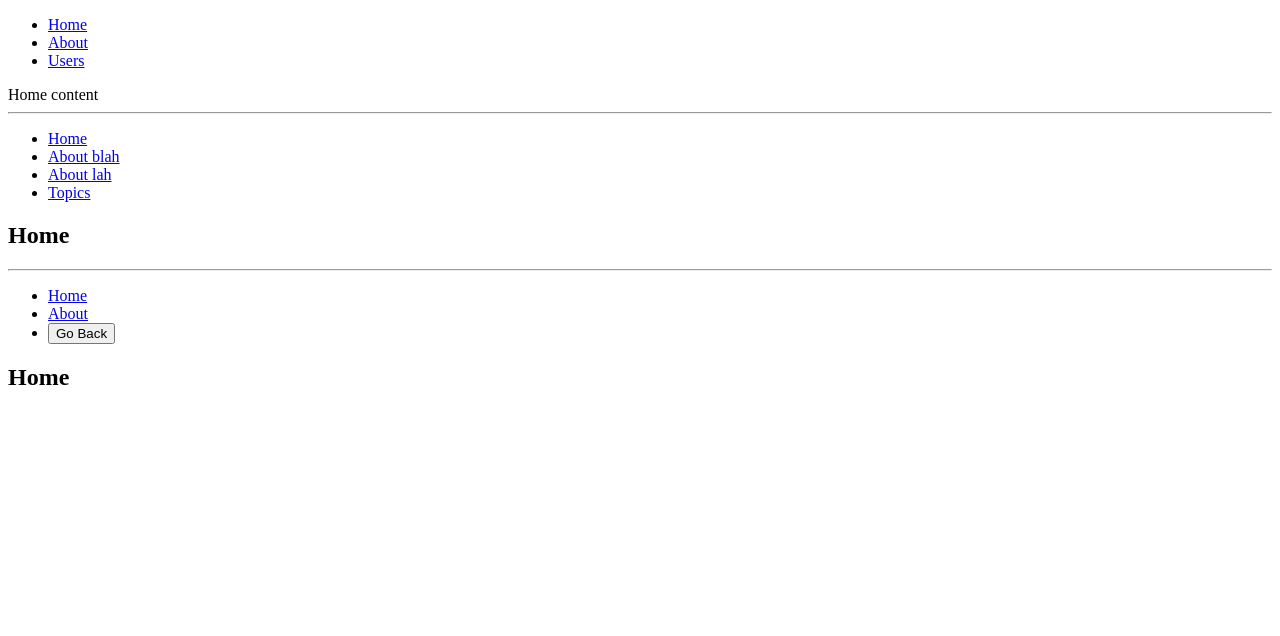
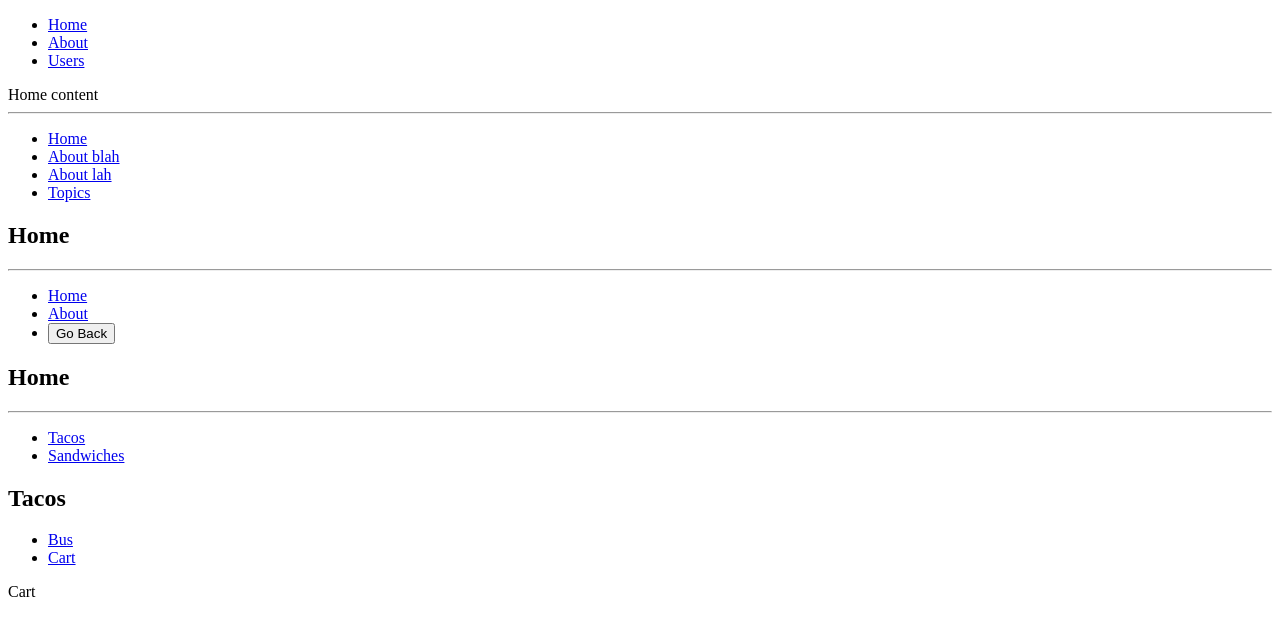
Before and after one commit to anuja01/react-router-demo, a React (Create React App) app: page /tacos/cart in a window 1280 px wide. Shown: the top 636 px of the page. Built offline with nearby package versions, Linux system fonts and the light colour scheme.

Commit message:
routing with a route config

```diff
--- a/src/App.js
+++ b/src/App.js
@@ -2,6 +2,7 @@ import React from 'react';
 import BasicRouting from './components/BasicRouting';
 import NestedRouting from './components/NestedRouting';
 import { MoreHooks } from './components/MoreHooks';
+import RoutingConfig from './components/RoutingConfig';
 
 export default function App() {
   return (
@@ -11,6 +12,8 @@ export default function App() {
       <NestedRouting />
       <hr />
       <MoreHooks />
+      <hr />
+      <RoutingConfig />
     </>
   );
 }
--- /dev/null
+++ b/src/components/RoutingConfig/index.js
@@ -0,0 +1,104 @@
+import React from 'react';
+import {
+    BrowserRouter as Router,
+    Switch,
+    Route,
+    Link
+} from 'react-router-dom'
+
+const Sandwiches = () => {
+    return (
+        <div>Sandwitches</div>
+    )
+}
+// Nested routing example using a routing config -> simillar functionality as NestedRouting
+const Tacos = ({ routes }) => {
+    return (
+        <div>
+          <h2>Tacos</h2>
+          <ul>
+            <li>
+              <Link to="/tacos/bus">Bus</Link>
+            </li>
+            <li>
+              <Link to="/tacos/cart">Cart</Link>
+            </li>
+          </ul>
+
+          <Switch>
+            {routes.map((route, i) => (
+              <RouteTo key={i} {...route} />
+            ))}
+          </Switch>
+        </div>
+      );
+}
+
+const Bus = () => {
+    return (
+        <div>Bus</div>
+    )
+}
+
+const Cart = () => {
+    return (
+        <div>Cart</div>
+    )
+}
+
+// Routing config is used inside the <Switch>
+const routes = [
+    {
+        path: "/sandwiches",
+        component: Sandwiches
+    },
+    {
+        path: "/tacos",
+        component: Tacos,
+        routes: [
+            {
+                path: '/tacos/bus',
+                component: Bus
+            },
+            {
+                path: '/tacos/cart',
+                component: Cart
+            }
+        ]
+    }
+];
+
+export default function RoutingConfig() {
+    return (
+        <Router>
+            <div>
+                <ul>
+                    <li>
+                        <Link to="/tacos">Tacos</Link>
+                    </li>
+                    <li>
+                        <Link to="/sandwiches">Sandwiches</Link>
+                    </li>
+                </ul>
+                <Switch>
+                    {
+                        routes.map((route, i) => (
+                            <RouteTo key={i} {...route} />
+                        ))
+                    }
+                </Switch>
+            </div>
+        </Router>
+    )
+}
+
+const RouteTo = (route) => {
+    console.log('route: ', route)
+    return (
+        <Route
+            path={route.path}
+        >
+            <route.component routes={route.routes} />
+        </Route>
+    )
+}
```
